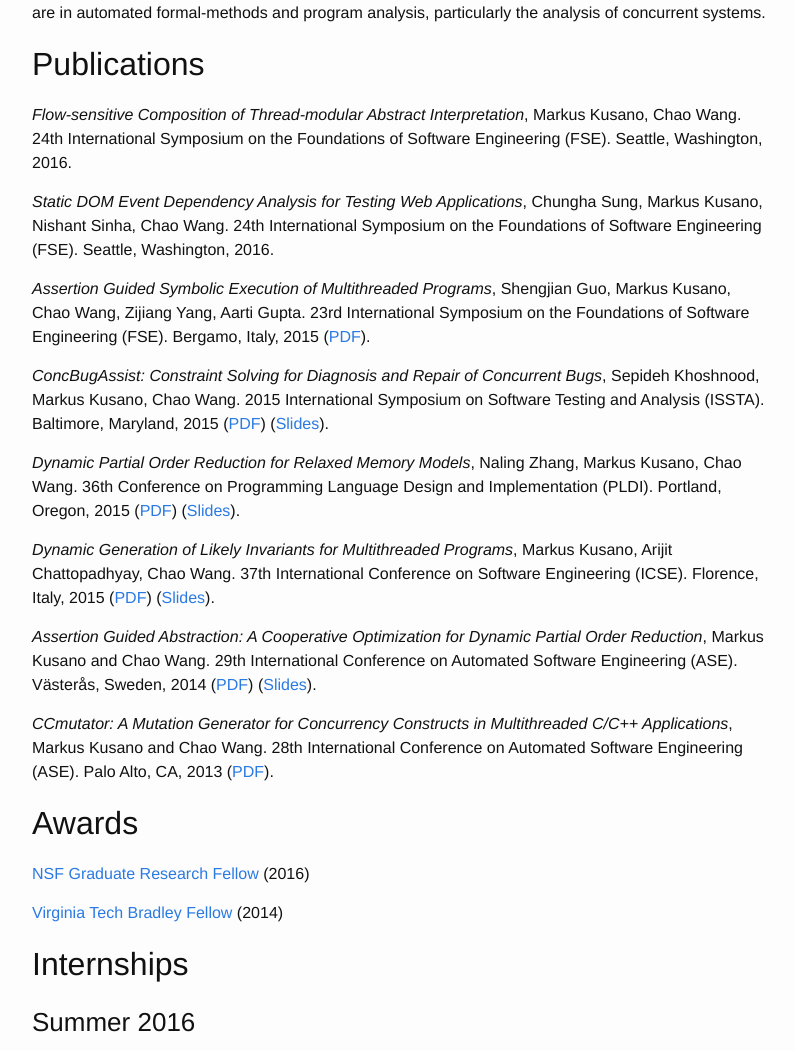
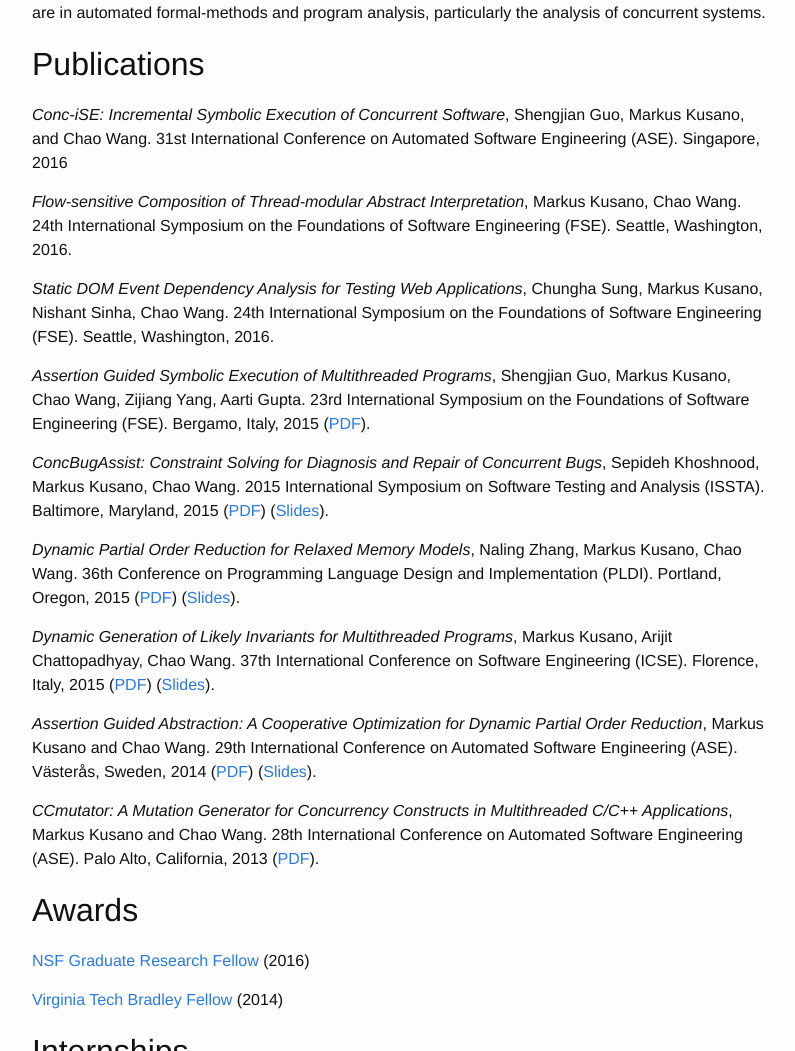
Before and after one commit to markus-kusano/markus-kusano.github.io, a Jekyll site: the page built from index.markdown, in a window 1280 px wide and 1400 px high. Shown: the part 349-1400 px from the top of the window, without its empty margins (238-1033 px from the left). Built offline with Jekyll 4.4.1, drawn with Linux system fonts in a browser that asks for light colours.

Commit message:
add ase 2016 paper

```diff
--- a/index.markdown
+++ b/index.markdown
@@ -16,6 +16,10 @@
 particularly the analysis of concurrent systems.
 
 ## Publications
+
+_Conc-iSE: Incremental Symbolic Execution of Concurrent Software_,  Shengjian
+Guo, Markus Kusano, and Chao Wang. 31st International
+Conference on Automated Software Engineering (ASE). Singapore, 2016
 
 _Flow-sensitive Composition of Thread-modular Abstract Interpretation_, Markus
 Kusano, Chao Wang. 24th International Symposium on the Foundations
@@ -52,7 +56,7 @@
 
 _CCmutator: A Mutation Generator for Concurrency Constructs in Multithreaded
 C/C++ Applications_, Markus Kusano and Chao Wang. 28th International
-Conference on Automated Software Engineering (ASE). Palo Alto, CA, 2013
+Conference on Automated Software Engineering (ASE). Palo Alto, California, 2013
 ([PDF](/papers/CCmutator_ase2013_preprint.pdf)).
 
 ## Awards
```
